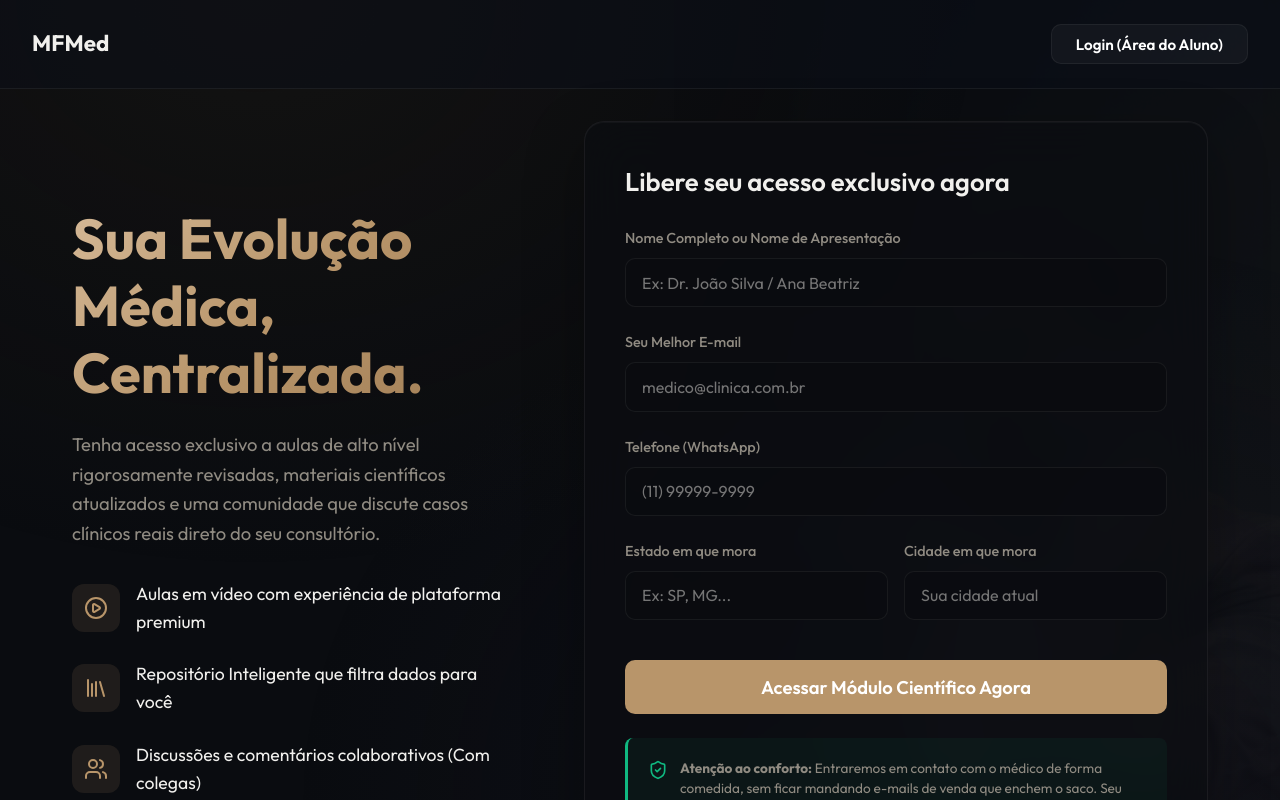
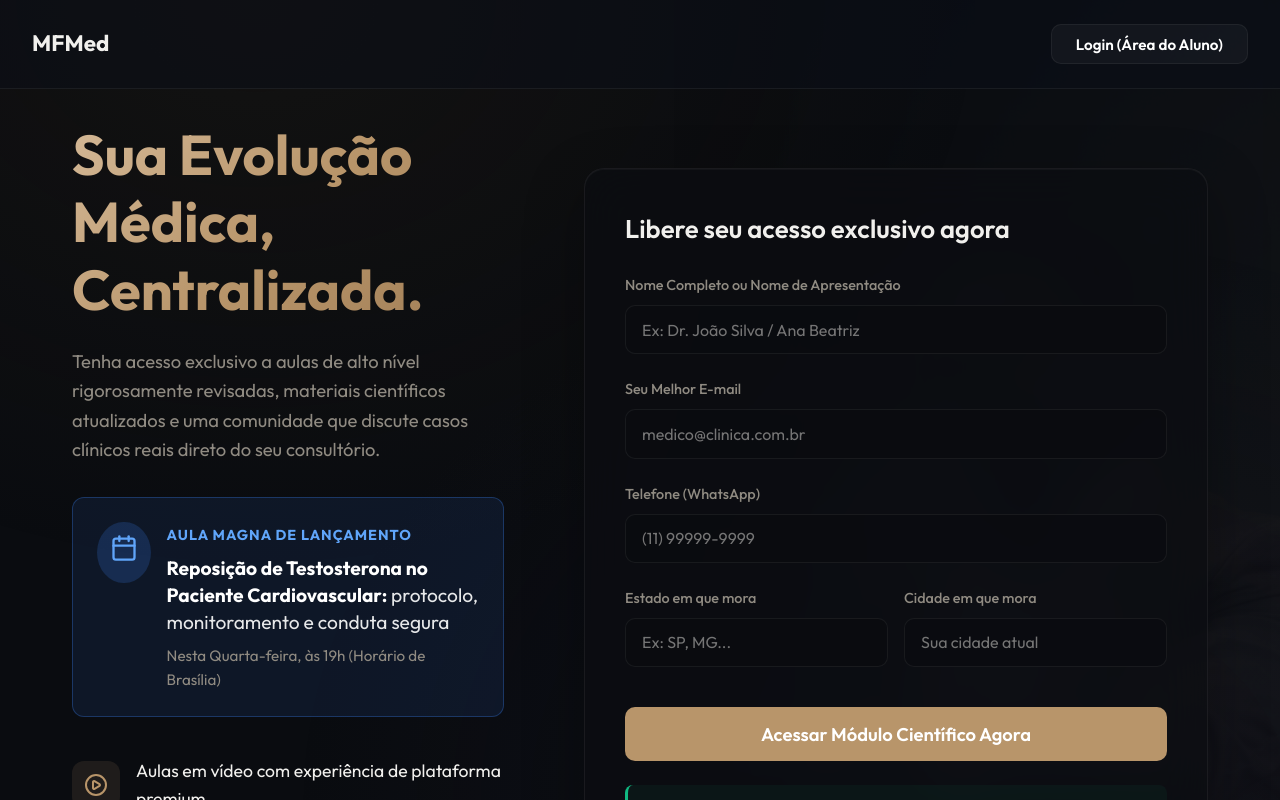
Before and after one commit to drpauloguimaraesjr/MFMed-Hub, a React (Vite) app: page /cadastro in a window 1280 px wide. Shown: the top 800 px of the page. Built offline with nearby package versions, Linux system fonts and the light colour scheme.

Commit message:
feat: Add upcoming class announcement to Landing page

```diff
--- a/src/pages/Landing.jsx
+++ b/src/pages/Landing.jsx
@@ -1,6 +1,6 @@
 import React, { useState } from 'react';
 import { useNavigate } from 'react-router-dom';
-import { ShieldCheck, PlayCircle, Library, Users, Loader } from 'lucide-react';
+import { ShieldCheck, PlayCircle, Library, Users, Loader, Calendar } from 'lucide-react';
 import { db } from '../firebase';
 import { collection, addDoc, serverTimestamp } from 'firebase/firestore';
 
@@ -54,6 +54,17 @@ const Landing = () => {
           <p className="subtitle">
             Tenha acesso exclusivo a aulas de alto nível rigorosamente revisadas, materiais científicos atualizados e uma comunidade que discute casos clínicos reais direto do seu consultório.
           </p>
+
+          <div style={{ background: 'rgba(59, 130, 246, 0.1)', border: '1px solid rgba(59, 130, 246, 0.3)', borderRadius: '12px', padding: '1.5rem', marginBottom: '2.5rem', display: 'flex', gap: '1rem', alignItems: 'flex-start' }}>
+            <div style={{ background: 'rgba(59, 130, 246, 0.2)', padding: '0.8rem', borderRadius: '50%', color: '#60a5fa' }}>
+              <Calendar size={28} />
+            </div>
+            <div>
+              <span style={{ color: '#60a5fa', fontWeight: 'bold', fontSize: '0.9rem', textTransform: 'uppercase', letterSpacing: '1px' }}>Aula Magna de Lançamento</span>
+              <h3 style={{ margin: '0.5rem 0', fontSize: '1.2rem', lineHeight: '1.4', color: '#fff' }}>Reposição de Testosterona no Paciente Cardiovascular: <span style={{ fontWeight: 'normal', opacity: 0.9 }}>protocolo, monitoramento e conduta segura</span></h3>
+              <p style={{ margin: 0, color: 'var(--text-muted)', fontSize: '0.95rem' }}>Nesta Quarta-feira, às 19h (Horário de Brasília)</p>
+            </div>
+          </div>
 
           <div className="landing-features">
             <div className="feature-item">
```
